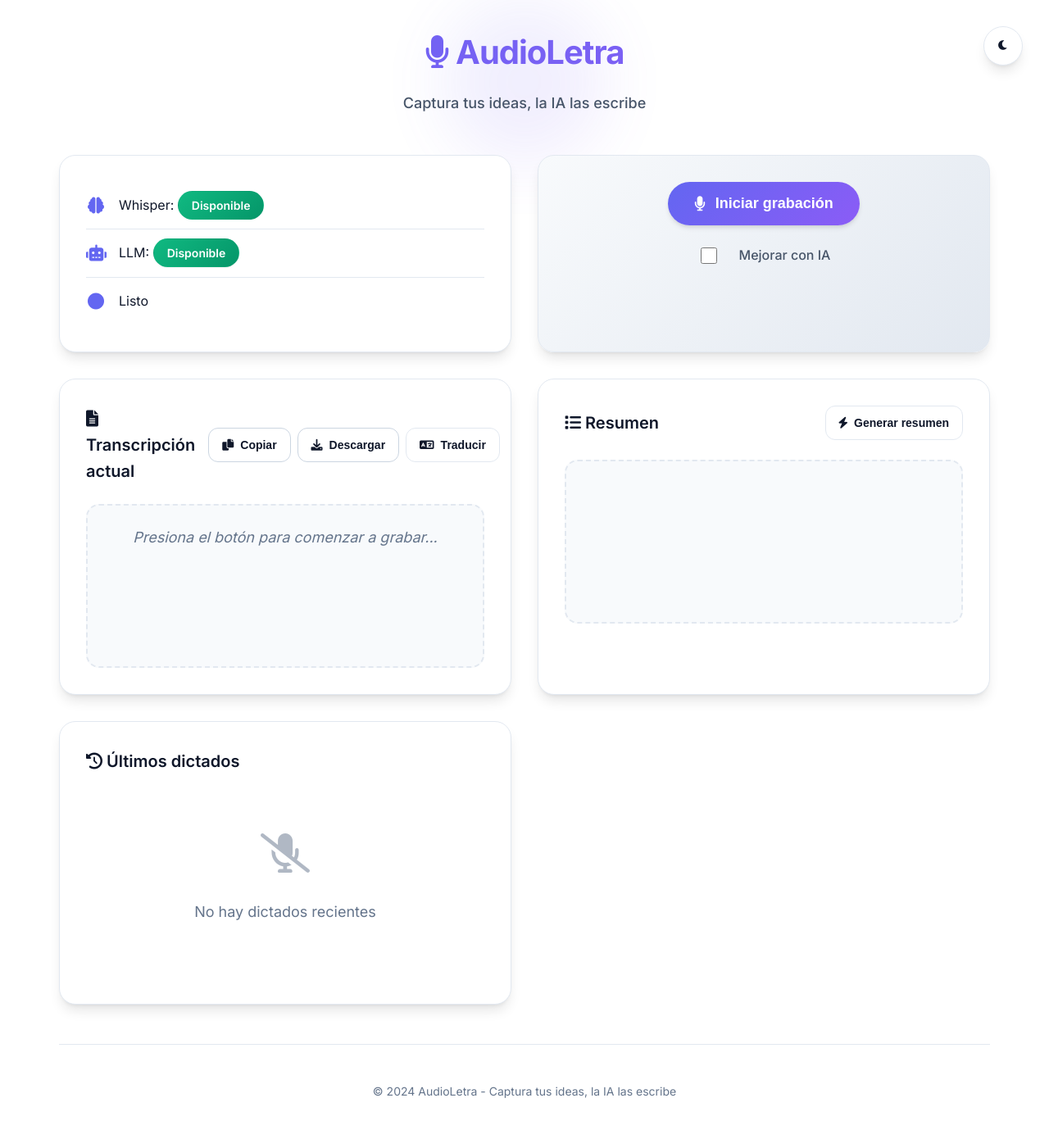
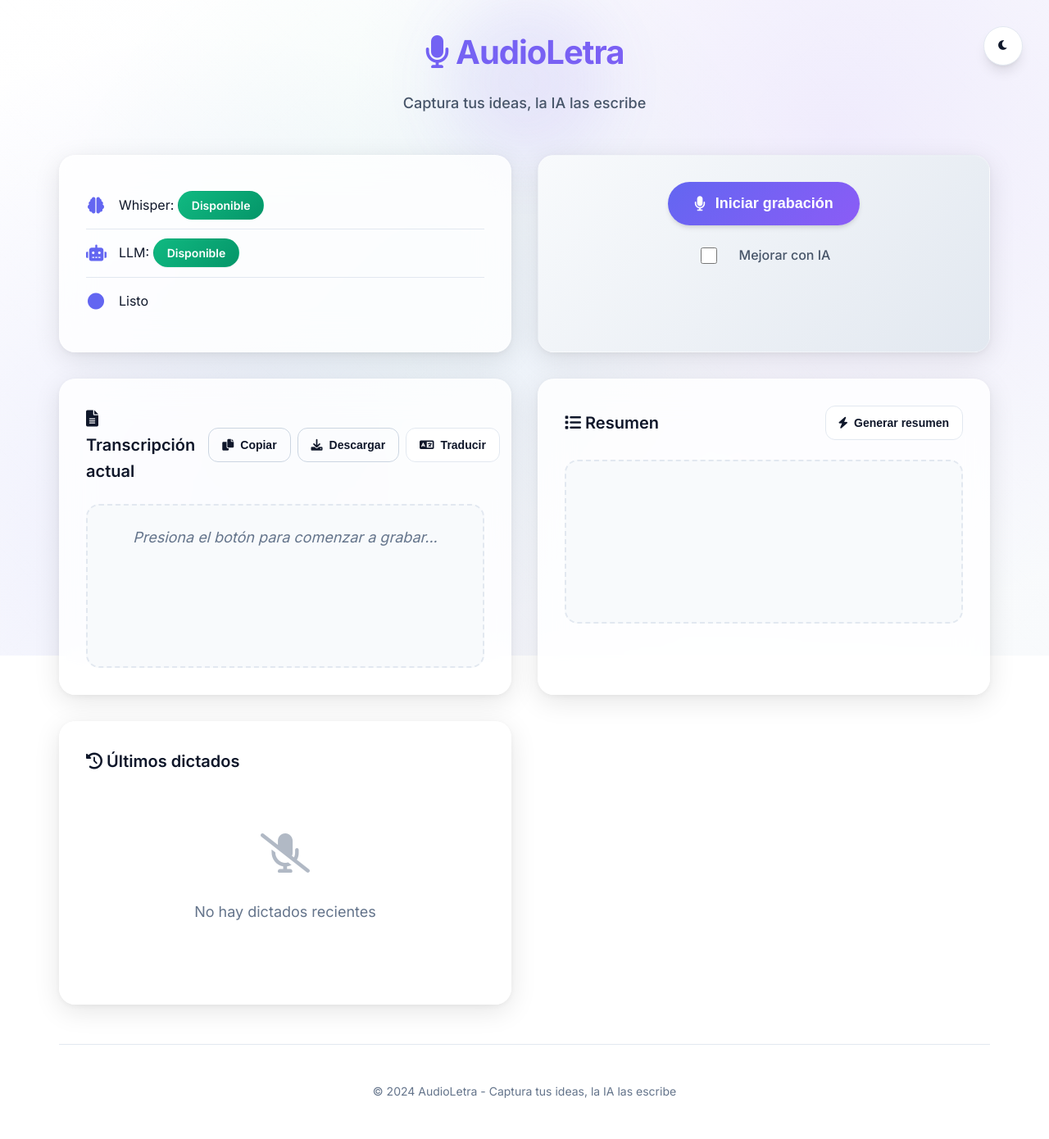
Before and after one commit to asanahu/AudioLetra, a Flask app: page / in a window 1280 px wide. Shown: the whole page at 82% size. Run offline with Flask 3, Linux system fonts and the light colour scheme; data that the repository does not hold is empty.

Commit message:
Añado background simple

```diff
--- a/web/static/css/style.css
+++ b/web/static/css/style.css
@@ -96,6 +96,36 @@
   --gradient-error: linear-gradient(135deg, #f87171 0%, #ef4444 100%);
 }
 
+/* Fondo específico para modo oscuro */
+.theme-dark body::before {
+  background:
+    radial-gradient(circle at 20% 80%, rgba(129, 140, 248, 0.15) 0%, transparent 50%),
+    radial-gradient(circle at 80% 20%, rgba(167, 139, 250, 0.15) 0%, transparent 50%),
+    radial-gradient(circle at 40% 40%, rgba(52, 211, 153, 0.08) 0%, transparent 50%),
+    linear-gradient(135deg, #0f172a 0%, #1e293b 100%);
+}
+
+.theme-dark body::after {
+  background-image:
+    linear-gradient(45deg, transparent 40%, rgba(255, 255, 255, 0.01) 50%, transparent 60%),
+    linear-gradient(-45deg, transparent 40%, rgba(255, 255, 255, 0.005) 50%, transparent 60%);
+  opacity: 0.4;
+}
+
+/* Tarjetas en modo oscuro */
+.theme-dark .status-panel,
+.theme-dark .recording-section,
+.theme-dark .transcription-section,
+.theme-dark .dictations-section {
+  background: rgba(30, 41, 59, 0.8);
+  backdrop-filter: blur(20px);
+  border: 1px solid rgba(51, 65, 85, 0.3);
+  box-shadow:
+    0 8px 32px rgba(0, 0, 0, 0.3),
+    0 2px 8px rgba(0, 0, 0, 0.2),
+    inset 0 1px 0 rgba(255, 255, 255, 0.05);
+}
+
 /* Reset y base */
 * {
   box-sizing: border-box;
@@ -116,6 +146,41 @@
   transition: background-color var(--transition-normal), color var(--transition-normal);
   min-height: 100vh;
   overflow-x: hidden;
+  position: relative;
+}
+
+/* Fondo profesional con gradientes y patrones */
+body::before {
+  content: '';
+  position: fixed;
+  top: 0;
+  left: 0;
+  width: 100%;
+  height: 100%;
+  background:
+    radial-gradient(circle at 20% 80%, rgba(99, 102, 241, 0.1) 0%, transparent 50%),
+    radial-gradient(circle at 80% 20%, rgba(139, 92, 246, 0.1) 0%, transparent 50%),
+    radial-gradient(circle at 40% 40%, rgba(16, 185, 129, 0.05) 0%, transparent 50%),
+    linear-gradient(135deg, var(--bg-primary) 0%, var(--bg-secondary) 100%);
+  z-index: -2;
+  transition: all var(--transition-slow);
+}
+
+/* Patrón geométrico sutil */
+body::after {
+  content: '';
+  position: fixed;
+  top: 0;
+  left: 0;
+  width: 100%;
+  height: 100%;
+  background-image:
+    linear-gradient(45deg, transparent 40%, rgba(255, 255, 255, 0.02) 50%, transparent 60%),
+    linear-gradient(-45deg, transparent 40%, rgba(255, 255, 255, 0.01) 50%, transparent 60%);
+  background-size: 60px 60px, 80px 80px;
+  z-index: -1;
+  opacity: 0.6;
+  transition: opacity var(--transition-normal);
 }
 
 /* Contenedor principal */
@@ -181,11 +246,15 @@
 .recording-section,
 .transcription-section,
 .dictations-section {
-  background: var(--surface);
-  border: 1px solid var(--border-light);
+  background: rgba(255, 255, 255, 0.8);
+  backdrop-filter: blur(20px);
+  border: 1px solid rgba(255, 255, 255, 0.2);
   border-radius: 20px;
   padding: 2rem;
-  box-shadow: var(--shadow-lg);
+  box-shadow:
+    0 8px 32px rgba(0, 0, 0, 0.1),
+    0 2px 8px rgba(0, 0, 0, 0.05),
+    inset 0 1px 0 rgba(255, 255, 255, 0.1);
   transition: all var(--transition-normal);
   position: relative;
   overflow: hidden;
```
Also changed, not shown: web/static/css/style-simple.css (+27 -4 lines).
